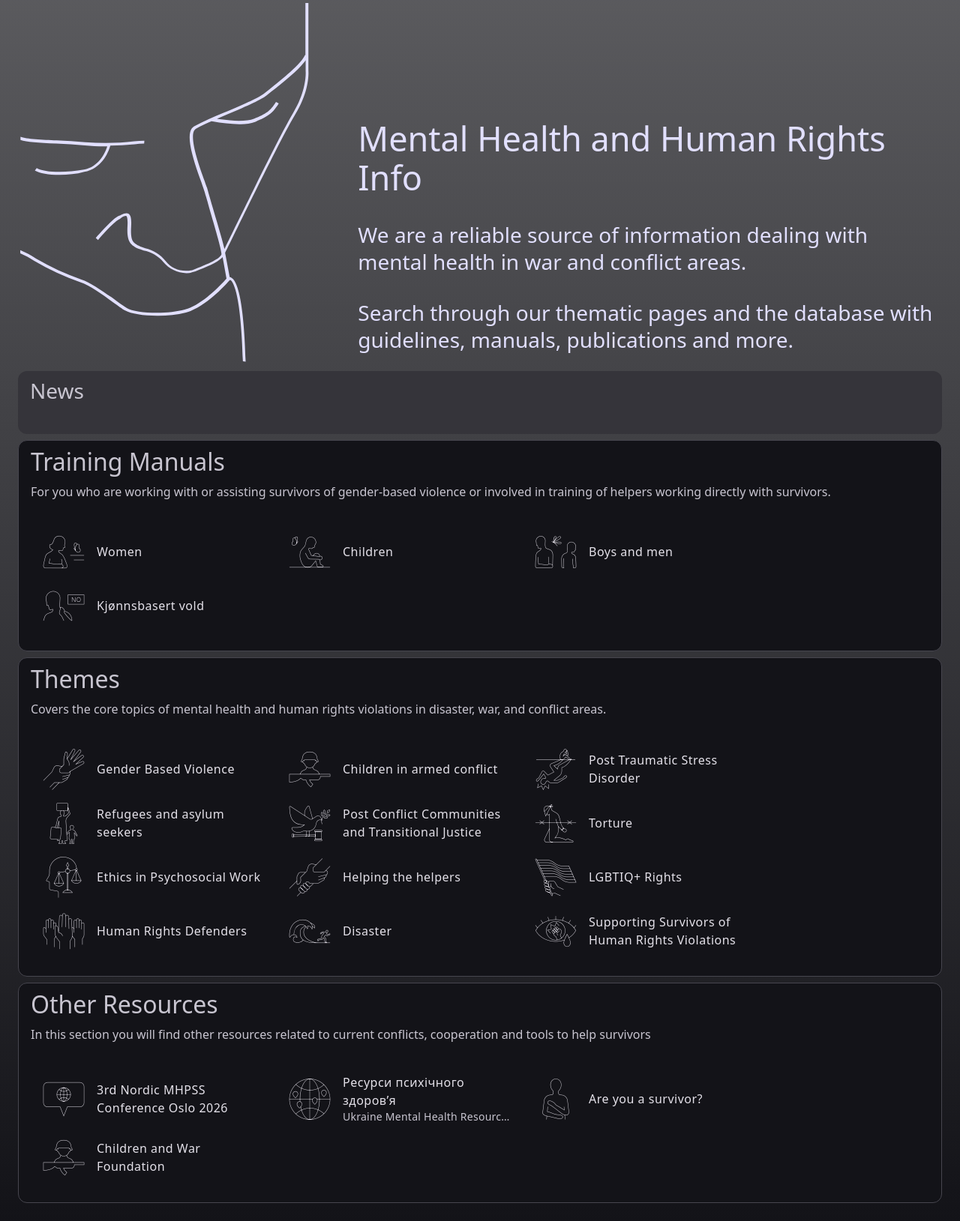
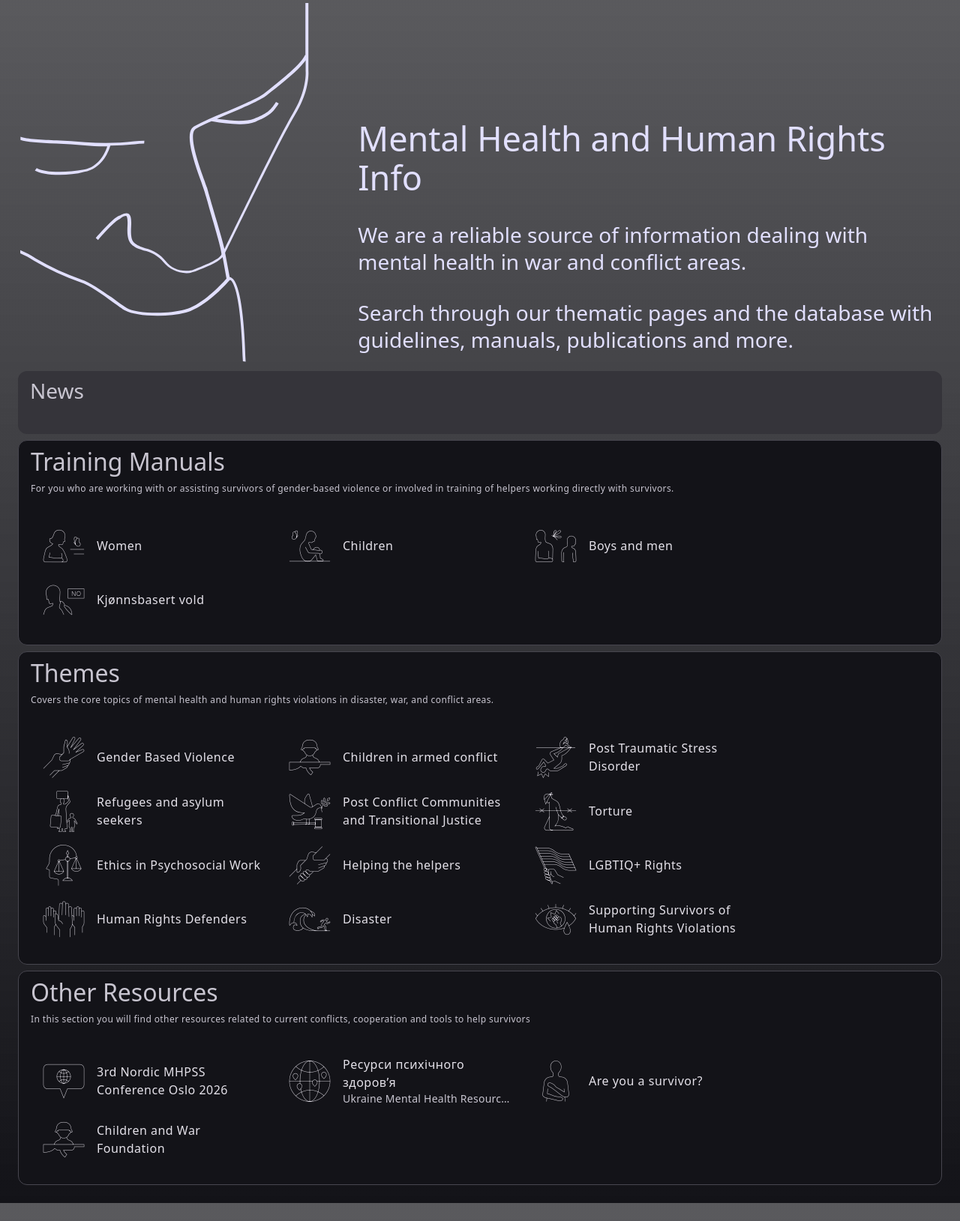
Before and after one commit to henkpb/hhri, a Jekyll site: the page built from index.md, in a window 1280 px wide. Shown: the whole page at 75% size. Built offline with Jekyll 4.4.1, drawn with Linux system fonts in a browser that asks for light colours; some web fonts are replaced; after the commit the page ends 1605 px from its top, so only the background shows below that.

Commit message:
Update home.html

```diff
--- a/_layouts/home.html
+++ b/_layouts/home.html
@@ -65,7 +65,7 @@
           <div class="micl-card__headline-l">
             <h2>Training Manuals</h2>
           </div>
-          <p class="micl-card__subhead">For you who are working with or assisting survivors of gender-based violence or involved in training of helpers working directly with survivors.</p>
+          <p class="micl-card__supporting-text">For you who are working with or assisting survivors of gender-based violence or involved in training of helpers working directly with survivors.</p>
           <div class="micl-card__content">
             <ul class="micl-list">
               <li class="micl-list-item-one" tabindex="0">
@@ -108,7 +108,7 @@
           <div class="micl-card__headline-l">
             <h2>Themes</h2>
           </div>
-          <p class="micl-card__subhead">Covers the core topics of mental health and human rights violations in disaster, war, and conflict areas.</p>
+          <p class="micl-card__supporting-text">Covers the core topics of mental health and human rights violations in disaster, war, and conflict areas.</p>
           <div class="micl-card__content">
             <ul class="micl-list">
               <li class="micl-list-item-one" tabindex="0">
@@ -215,7 +215,7 @@
           <div class="micl-card__headline-l">
             <h2>Other Resources</h2>
           </div>
-          <p class="micl-card__subhead">In this section you will find other resources related to current conflicts, cooperation and tools to help survivors</p>
+          <p class="micl-card__supporting-text">In this section you will find other resources related to current conflicts, cooperation and tools to help survivors</p>
           <div class="micl-card__content">
             <ul class="micl-list">
               <li class="micl-list-item-one" tabindex="0">
```
